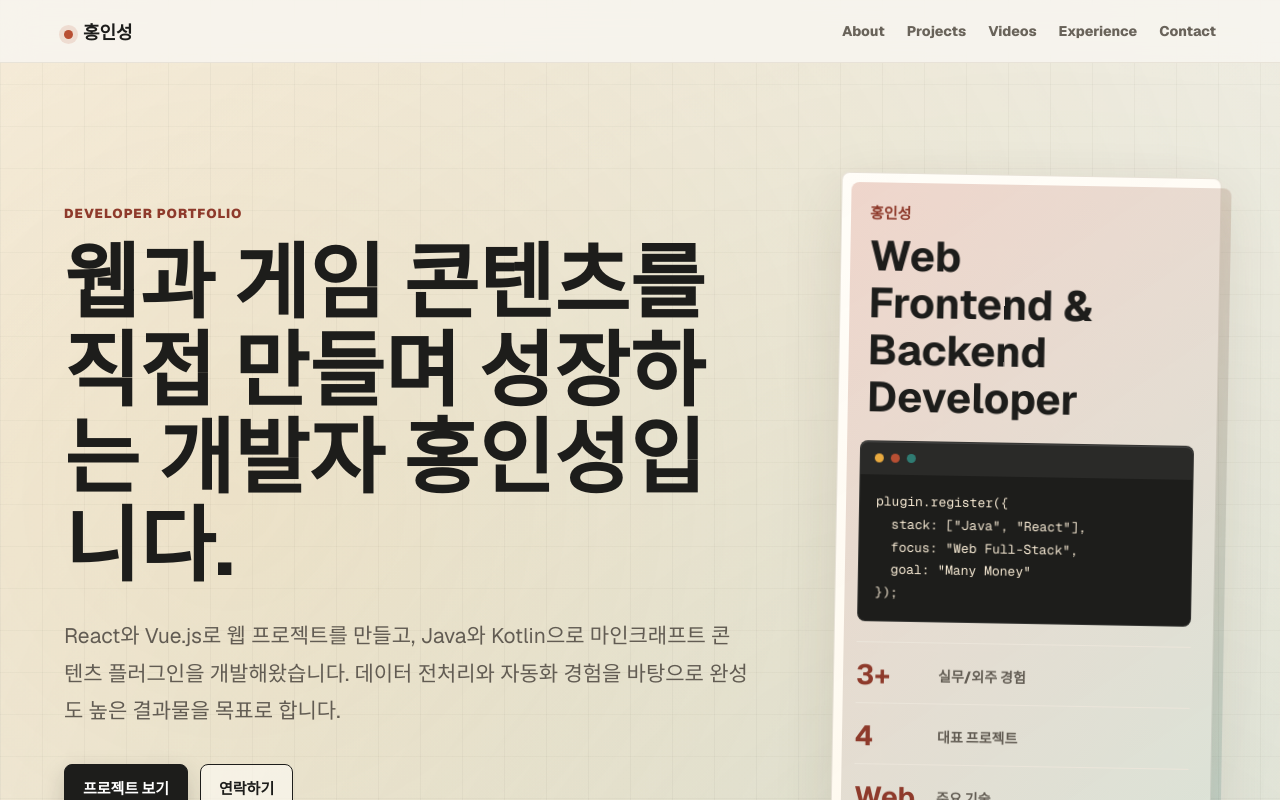
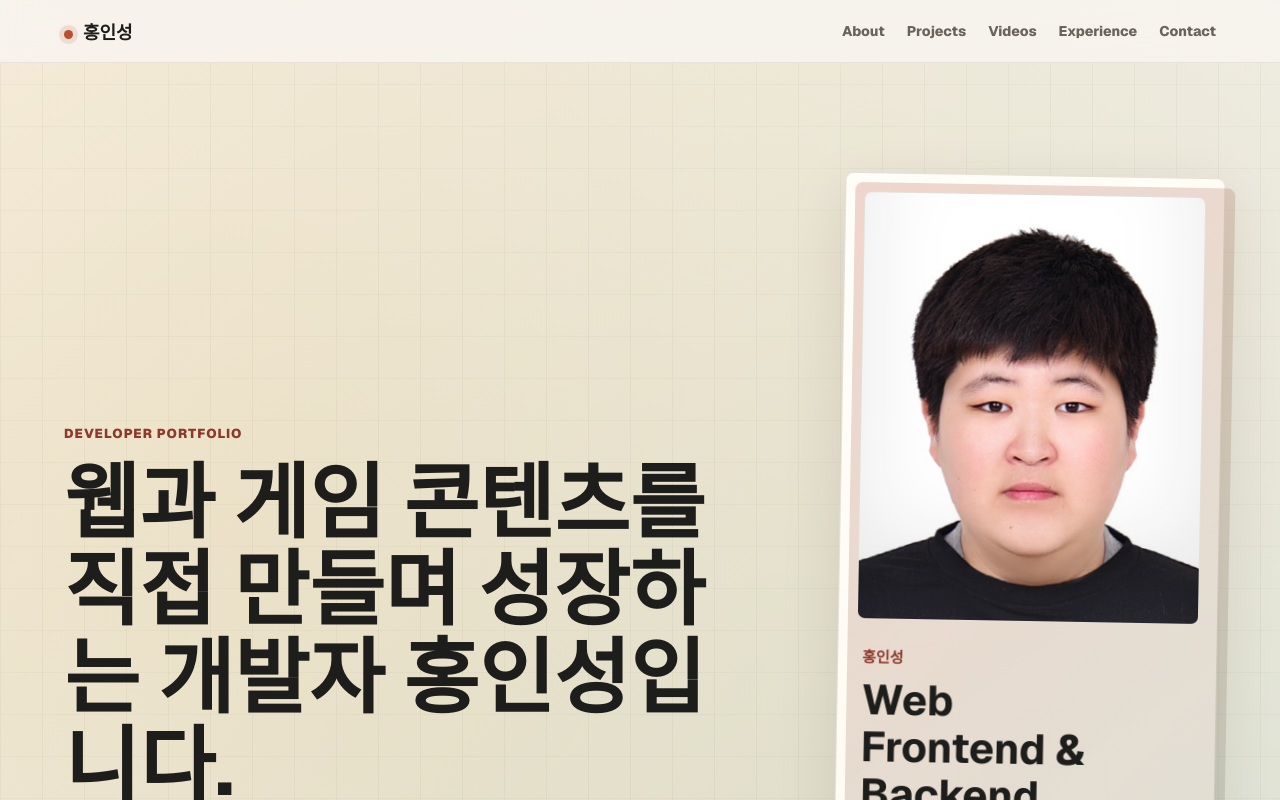
Before and after one commit to BackdevHong/portfolio-hong, a Next.js app: page / in a window 1280 px wide. Shown: the top 800 px of the page. Built offline with nearby package versions, Linux system fonts and the light colour scheme.

Commit message:
Add profile photo

```diff
--- a/src/app/page.module.css
+++ b/src/app/page.module.css
@@ -181,7 +181,7 @@
   position: relative;
   display: grid;
   gap: 20px;
-  padding: 22px;
+  padding: 18px;
   background:
     linear-gradient(145deg, rgba(255, 253, 248, 0.98), rgba(255, 248, 235, 0.94)),
     var(--paper);
@@ -190,6 +190,32 @@
   box-shadow: var(--shadow);
   animation: panelFloat 820ms ease 120ms both;
   isolation: isolate;
+}
+
+.profilePhoto {
+  position: relative;
+  overflow: hidden;
+  aspect-ratio: 4 / 5;
+  background:
+    linear-gradient(135deg, rgba(184, 79, 51, 0.12), rgba(47, 123, 114, 0.14)),
+    #fff;
+  border: 1px solid rgba(228, 222, 211, 0.86);
+  border-radius: 8px;
+}
+
+.profilePhoto::after {
+  position: absolute;
+  inset: 0;
+  content: "";
+  box-shadow: inset 0 -70px 90px rgba(29, 29, 27, 0.1);
+  pointer-events: none;
+}
+
+.profilePhoto img {
+  width: 100%;
+  height: 100%;
+  object-fit: cover;
+  object-position: center 18%;
 }
 
 .profilePanel::before {
--- a/src/components/sections/HeroSection.tsx
+++ b/src/components/sections/HeroSection.tsx
@@ -1,3 +1,4 @@
+import Image from "next/image";
 import { metrics, profile } from "@/data/portfolio";
 import type { SectionStyles } from "./types";
 
@@ -22,6 +23,15 @@ export function HeroSection({ styles }: HeroSectionProps) {
         </div>
       </div>
       <aside className={styles.profilePanel} aria-label="프로필 요약">
+        <div className={styles.profilePhoto}>
+          <Image
+            src="/profile.jpg"
+            alt={`${profile.name} 프로필 사진`}
+            width={520}
+            height={640}
+            priority
+          />
+        </div>
         <div className={styles.profileHeader}>
           <span>{profile.name}</span>
           <strong>{profile.role}</strong>
```
Also changed, not shown: public/profile.jpg (added).
